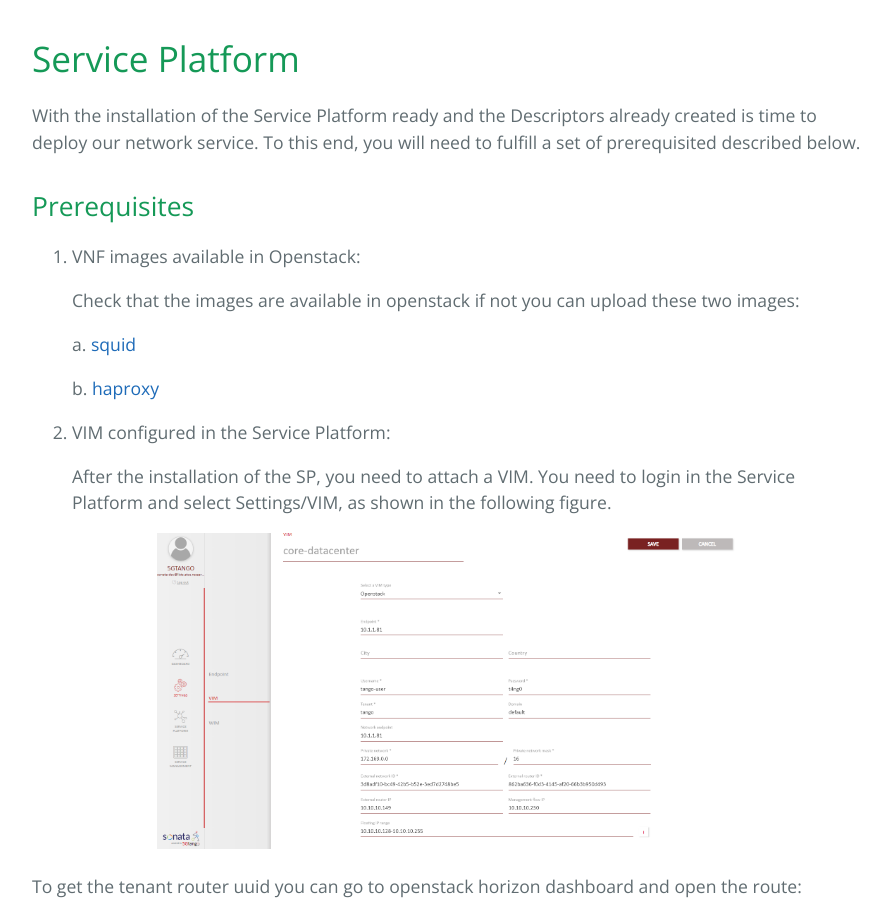
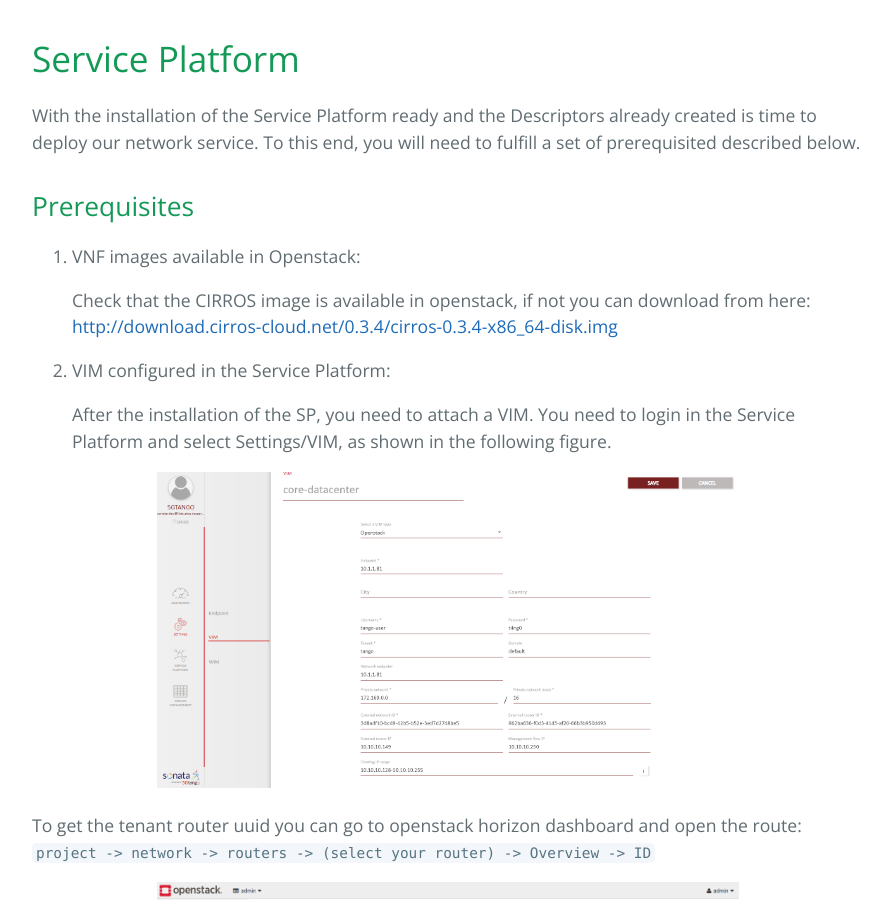
Before and after one commit to sonata-nfv/sonata-nfv.github.io, a Jekyll site: the page built from sp.md, in a window 1280 px wide and 900 px high. Shown: the whole window, without its empty margins (192-1082 px from the left). Built offline with Jekyll 4.4.1, drawn with Linux system fonts in a browser that asks for light colours; our own code applies the rules of GitHub Pages for plain Markdown files.

Commit message:
Update sp.md

```diff
--- a/sp.md
+++ b/sp.md
@@ -6,11 +6,7 @@ With the installation of the Service Platform ready and the Descriptors already
 
 1. VNF images available in Openstack:
 
-   Check that the images are available in openstack if not you can upload these two images:
-
-   a. [squid](http://bit.ly/5GTANGO_squid)
-
-   b. [haproxy](http://bit.ly/5GTANGO_HAproxy)
+   Check that the CIRROS image is available in openstack, if not you can download from here: [http://download.cirros-cloud.net/0.3.4/cirros-0.3.4-x86_64-disk.img](http://download.cirros-cloud.net/0.3.4/cirros-0.3.4-x86_64-disk.img)
 
 2. VIM configured in the Service Platform:
 
```
